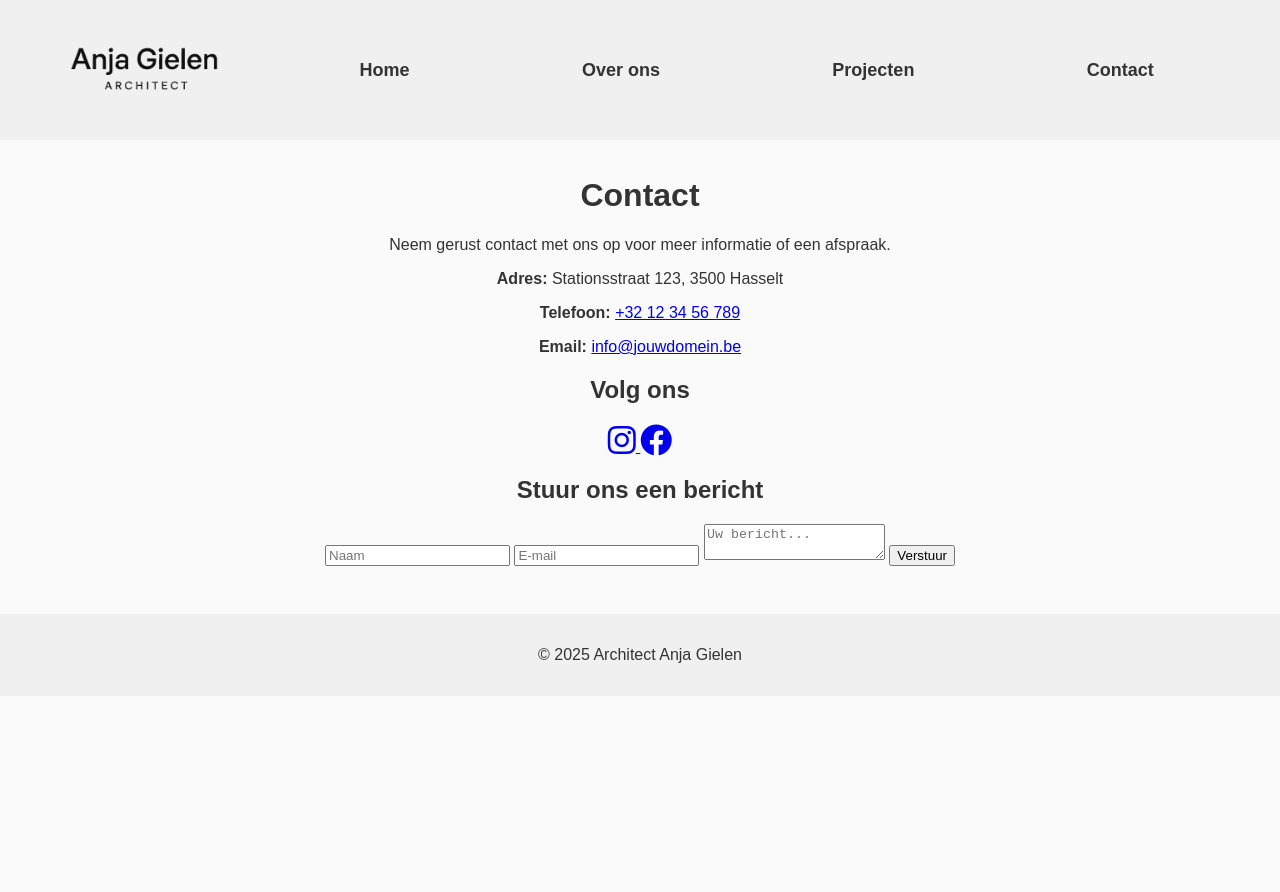
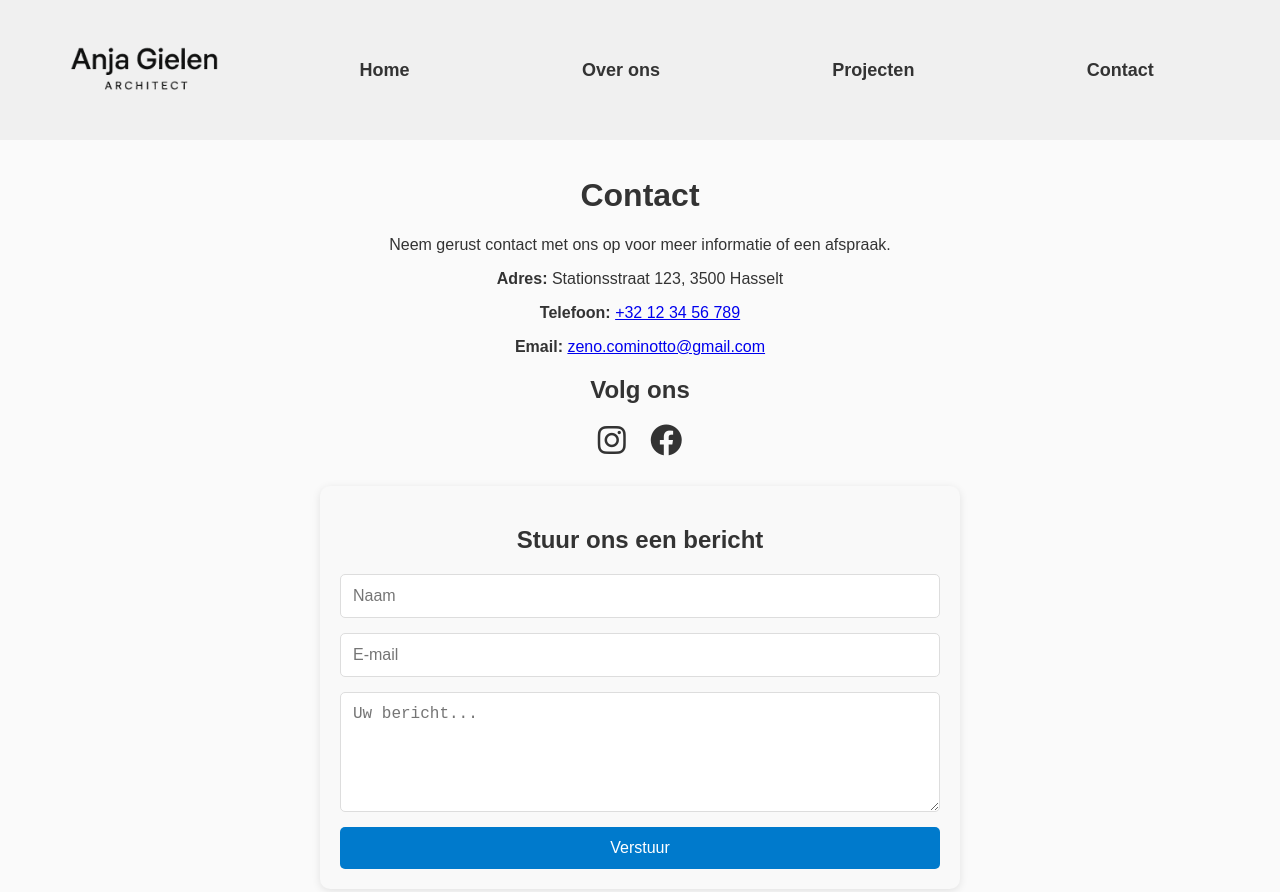
Before and after one commit to ZenoCominotto/ArchitectAnjaGielen, a plain HTML site: page Contact.html in a window 1280 px wide. Shown: the top 892 px of the page. Before the commit the page ends 800 px from the top, so only its background shows below. Drawn offline with Linux system fonts and the light colour scheme.

Commit message:
contact page update

```diff
--- a/Contact.html
+++ b/Contact.html
@@ -27,7 +27,7 @@
         <section class="contact-info">
             <p><strong>Adres:</strong> Stationsstraat 123, 3500 Hasselt</p>
             <p><strong>Telefoon:</strong> <a href="tel:+32123456789">+32 12 34 56 789</a></p>
-            <p><strong>Email:</strong> <a href="mailto:info@jouwdomein.be">info@jouwdomein.be</a></p>
+            <p><strong>Email:</strong> <a href="mailto:zeno.cominotto@gmail.com">zeno.cominotto@gmail.com</a></p>
         </section>
 
         <section class="socials">
@@ -42,12 +42,13 @@
 
         <section class="contact-form">
             <h2>Stuur ons een bericht</h2>
-            <form>
-                <input type="text" placeholder="Naam" required>
-                <input type="email" placeholder="E-mail" required>
-                <textarea placeholder="Uw bericht..." required></textarea>
+            <form action="https://formspree.io/f/xgvnyeap" method="POST">
+                <input type="text" name="name" placeholder="Naam" required>
+                <input type="email" name="email" placeholder="E-mail" required>
+                <textarea name="message" placeholder="Uw bericht..." required></textarea>
                 <button type="submit">Verstuur</button>
             </form>
+
         </section>
     </main>
 
--- a/style.css
+++ b/style.css
@@ -106,3 +106,86 @@ footer a {
 footer a:hover {
     color: #007acc; /* of een kleur die bij je site past */
 }
+
+.socials {
+    text-align: center;       /* zelfde als footer */
+    margin-top: 1em;
+}
+
+.socials a {
+    margin: 0 10px;           /* dezelfde spacing als footer links */
+    color: #333;              /* tekstkleur (hoewel img gebruikt wordt) */
+    text-decoration: none;
+    display: inline-block;    /* zodat margin werkt bij afbeeldingen */
+    transition: transform 0.2s, filter 0.2s;
+}
+
+.socials a:hover {
+    color: #007acc;           /* dezelfde hover kleur als footer */
+}
+
+.social-icon {
+    width: 30px;              /* past bij je layout */
+    height: 30px;
+    vertical-align: middle;
+    transition: transform 0.2s;
+}
+
+.social-icon:hover {
+    transform: scale(1.2);    /* lichte vergroting bij hover */
+}
+
+
+/* Contactformulier styling */
+.contact-form {
+    max-width: 600px;           /* beperkt de breedte */
+    margin: 30px auto;          /* center horizontaal met marge boven/onder */
+    padding: 20px;
+    background-color: #f9f9f9;  /* lichte achtergrond */
+    border-radius: 10px;
+    box-shadow: 0 2px 8px rgba(0,0,0,0.1);
+}
+
+.contact-form h2 {
+    text-align: center;
+    margin-bottom: 20px;
+    font-size: 24px;
+    color: #333;
+}
+
+.contact-form form {
+    display: flex;
+    flex-direction: column;     /* velden onder elkaar */
+    gap: 15px;                  /* ruimte tussen velden */
+}
+
+.contact-form input,
+.contact-form textarea {
+    padding: 12px;
+    font-size: 16px;
+    border: 1px solid #ddd;
+    border-radius: 5px;
+    width: 100%;                /* neemt volledige breedte van container */
+    box-sizing: border-box;     /* padding + border inbegrepen */
+    resize: vertical;           /* textarea kan verticaal worden aangepast */
+}
+
+.contact-form textarea {
+    min-height: 120px;          /* voldoende ruimte voor bericht */
+}
+
+.contact-form button {
+    padding: 12px;
+    font-size: 16px;
+    background-color: #007acc;
+    color: white;
+    border: none;
+    border-radius: 5px;
+    cursor: pointer;
+    transition: background-color 0.2s, transform 0.2s;
+}
+
+.contact-form button:hover {
+    background-color: #005f99;
+    transform: scale(1.02);
+}
```
